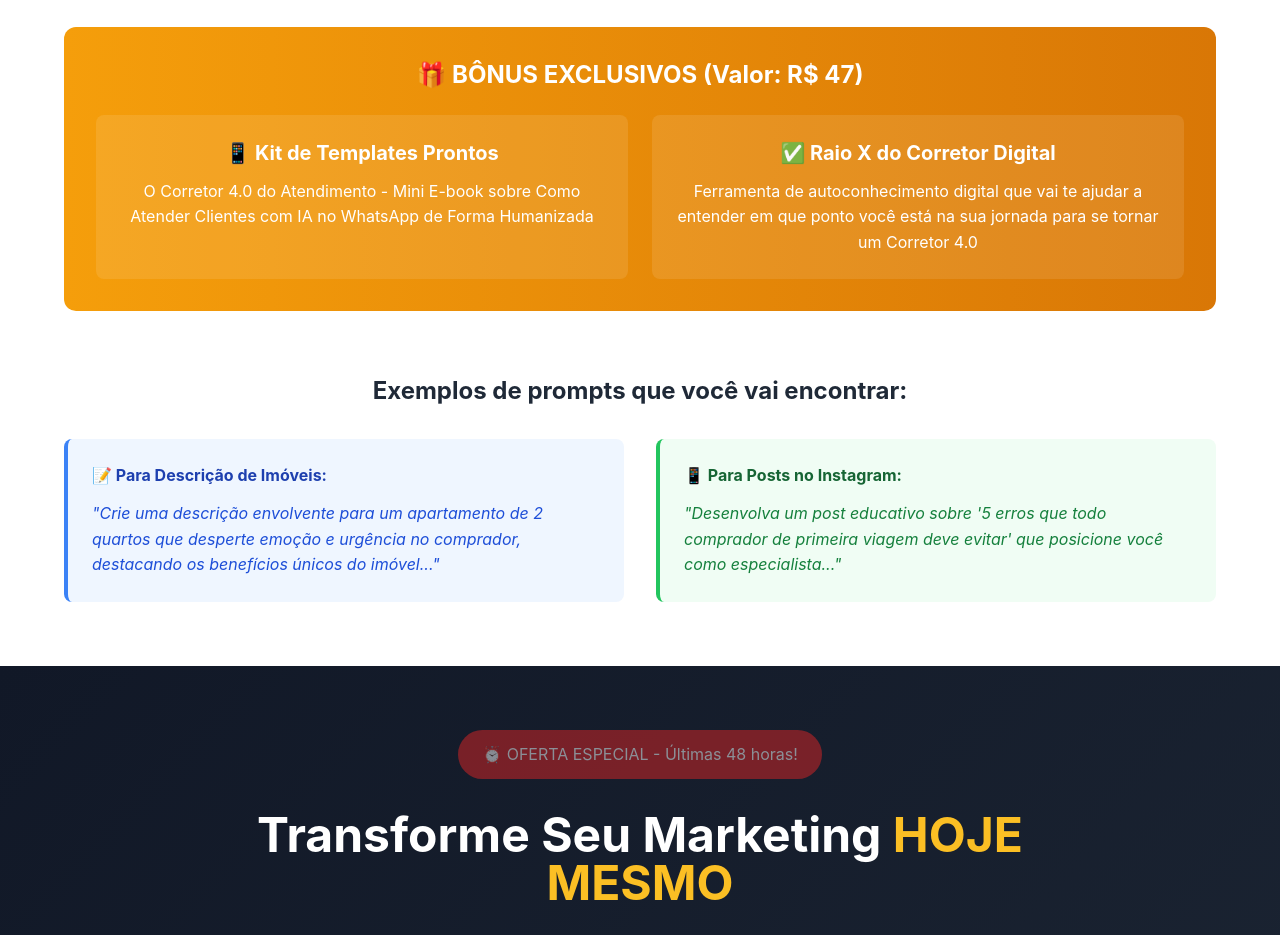
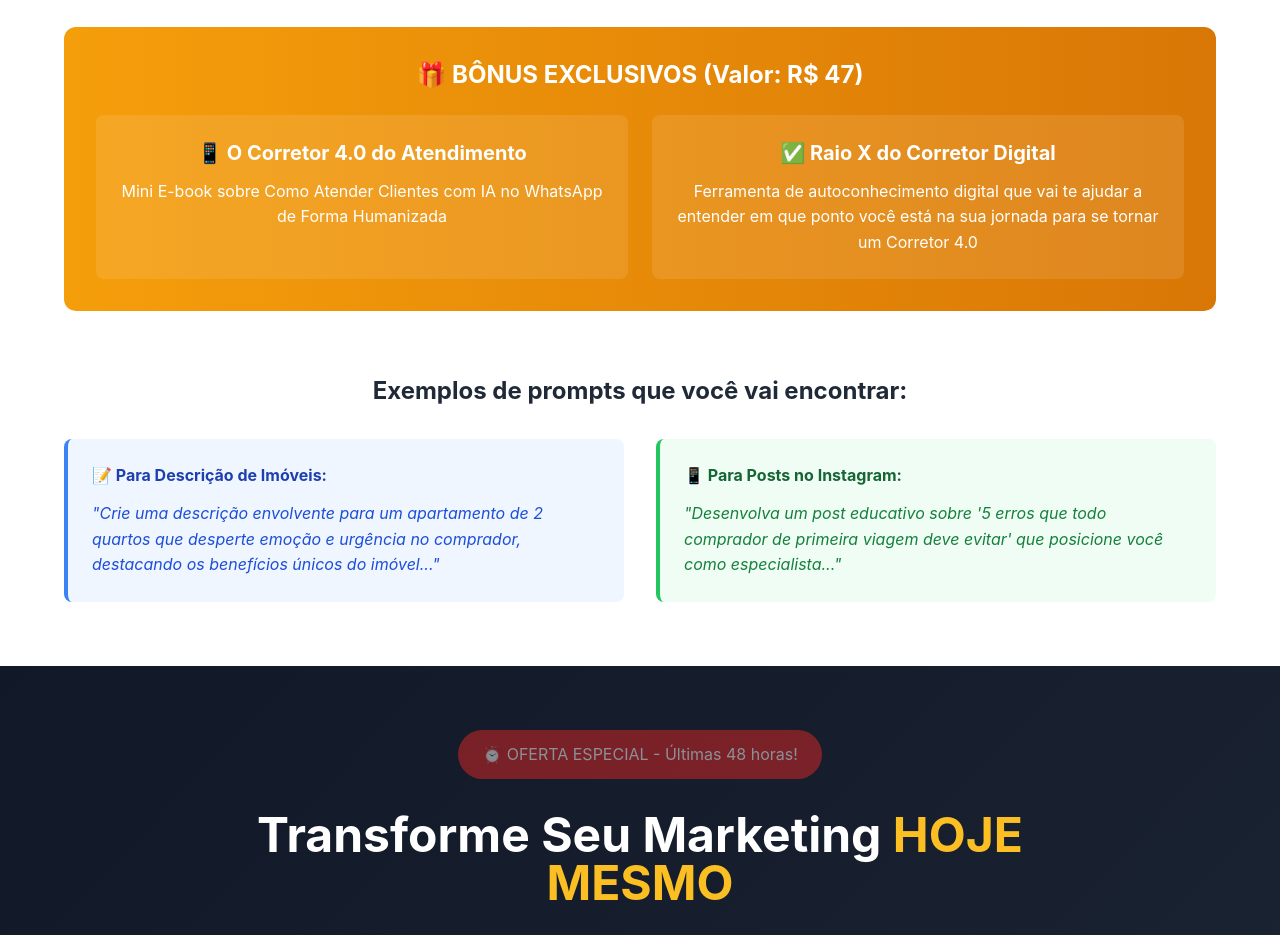
Before and after one commit to blcorrea/corretor-ia-landing, a React (Vite) app: page / in a window 1280 px wide. Shown: the part 5280-6215 px from the top of the page. Built offline with nearby package versions, Linux system fonts and the light colour scheme.

Commit message:
Corrige o nome do bonus extra 1

```diff
--- a/src/components/ContentPreview.tsx
+++ b/src/components/ContentPreview.tsx
@@ -113,9 +113,9 @@ const ContentPreview = () => {
           </h3>
           <div className="grid md:grid-cols-2 gap-6 mt-6">
             <div className="bg-white/10 p-6 rounded-lg">
-              <h4 className="text-xl font-bold mb-3">📱 Kit de Templates Prontos</h4>
+              <h4 className="text-xl font-bold mb-3">📱 O Corretor 4.0 do Atendimento</h4>
               <p className="text-accent-100">
-                O Corretor 4.0 do Atendimento - Mini E-book sobre Como Atender Clientes com IA no WhatsApp de Forma Humanizada
+                Mini E-book sobre Como Atender Clientes com IA no WhatsApp de Forma Humanizada
               </p>
             </div>
             <div className="bg-white/10 p-6 rounded-lg">
```
